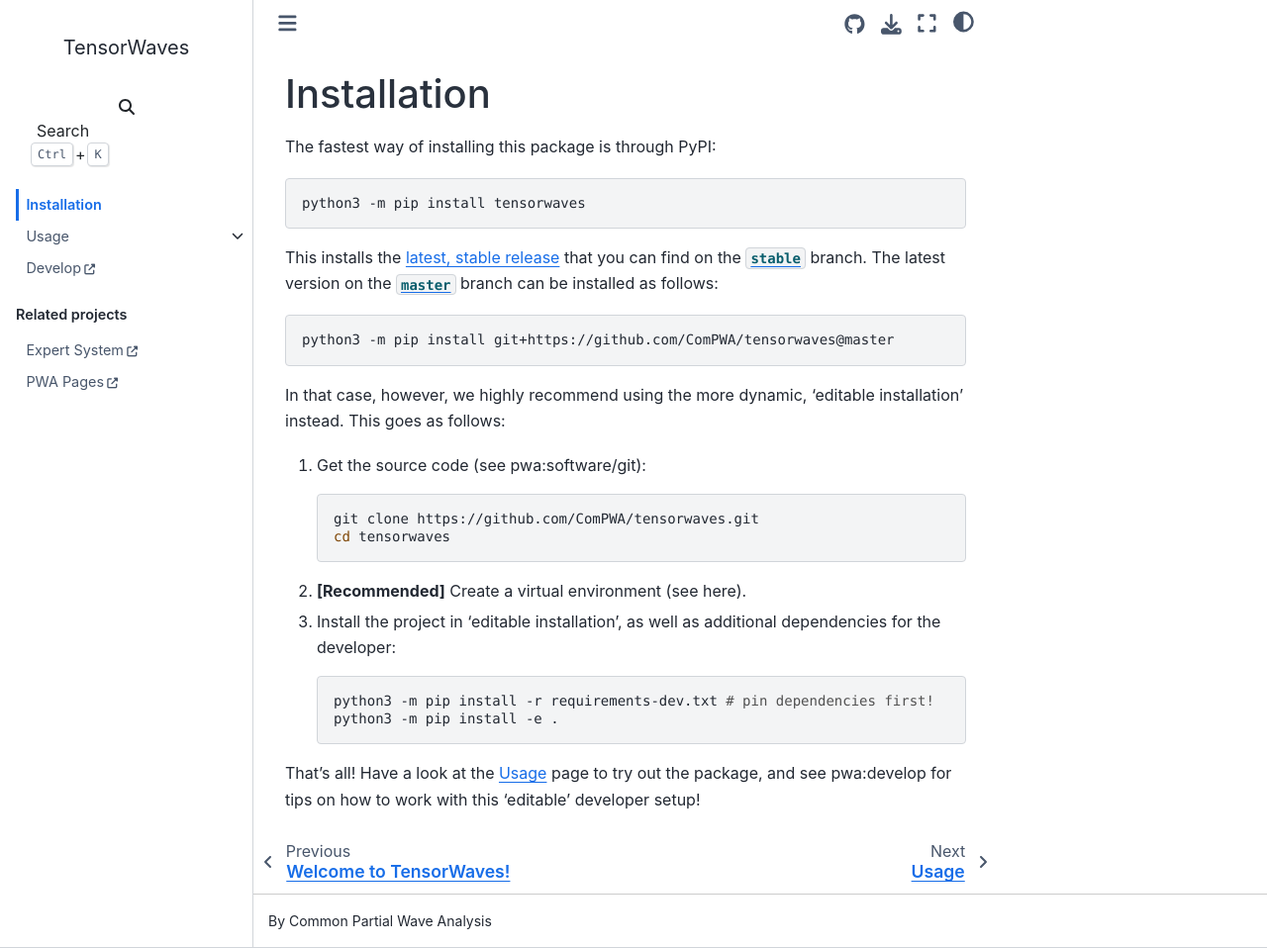
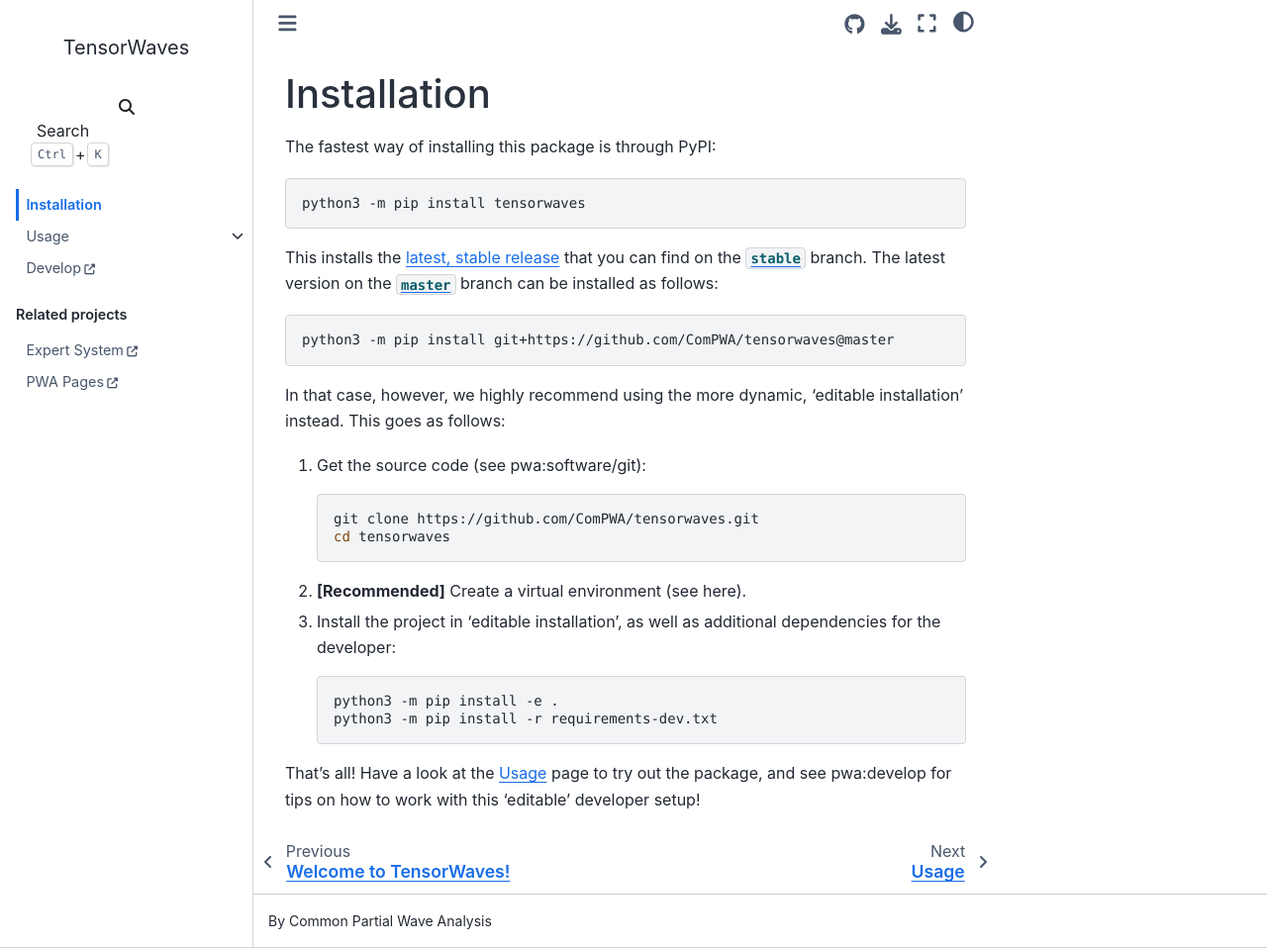
Before and after one commit to ComPWA/tensorwaves, a Sphinx documentation site: the page built from docs/install.md, in a window 1280 px wide and 958 px high. Shown: the whole window at 99% size. Built offline with Sphinx 7.4.7 and the Sphinx Book theme 1.1.4, drawn with Linux system fonts in a browser that asks for light colours; pages that are not in the unit, such as notebooks, are missing from menus.

Commit message:
docs: instruct to install editable first

````diff
--- a/docs/install.md
+++ b/docs/install.md
@@ -37,8 +37,8 @@
    the developer:
 
    ```shell
-   python3 -m pip install -r requirements-dev.txt # pin dependencies first!
    python3 -m pip install -e .
+   python3 -m pip install -r requirements-dev.txt
    ```
 
 That's all! Have a look at the {doc}`/usage` page to try out the package, and
````
